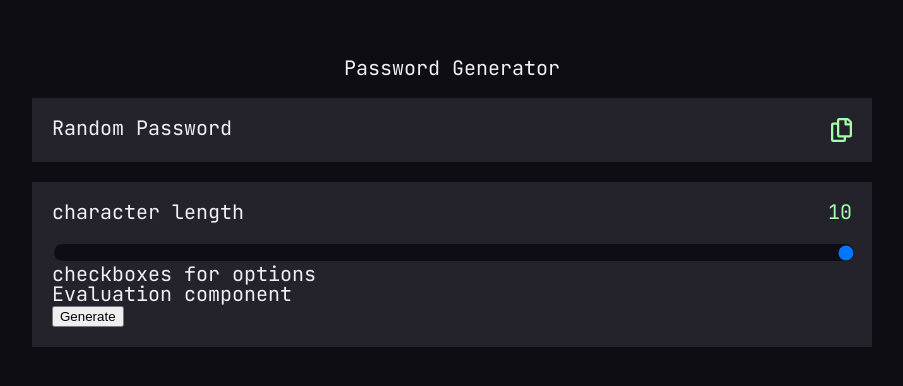
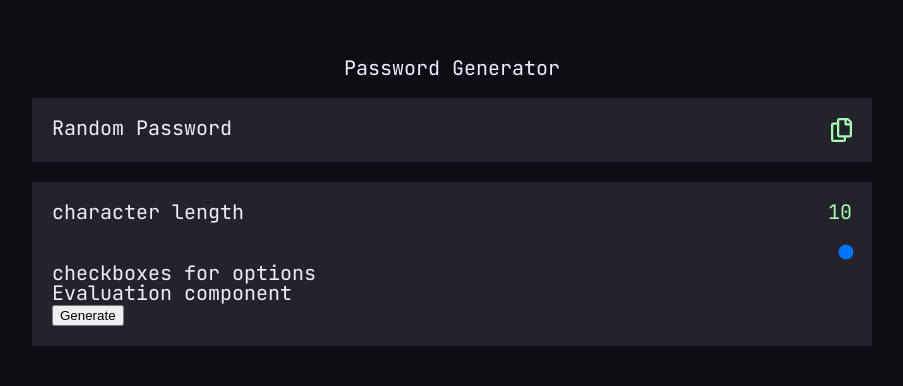
Before and after one commit to nicolenam/passwordGenerator, a React (Create React App) app: page / in a window 1280 px wide. Shown: the part 242-628 px from the top of the page, without its empty margins (188-1091 px from the left). Built offline with nearby package versions, Linux system fonts and the light colour scheme.

Commit message:
Fixed the input range styling

```diff
--- a/src/App.css
+++ b/src/App.css
@@ -104,28 +104,28 @@ input[type='range'] {
 	overflow: hidden;
 	width: 100%;
 	-webkit-appearance: none;
-	background-color:  #0e0d13;
-	height: 17px;
+	background: transparent;
 	border-radius: 10px;
 }
 
 input[type="range"]::-moz-range-progress {
 	background-color: #a4ffaf;
-	height: 17px;
+	height: 10px;
 }
 
 input[type="range"]::-moz-range-track {
 	background-color: #0e0d13;
-	height: 7px;
+	height: 10px;
 }
 
 input[type="range"]::-moz-range-thumb {
 	border: none;
 	cursor: pointer;
-	width: 13px;
-	height: 13px;
+	width: 15px;
+	height: 15px;
 	border-radius: 50%;
 }
+
 
 
 
```
